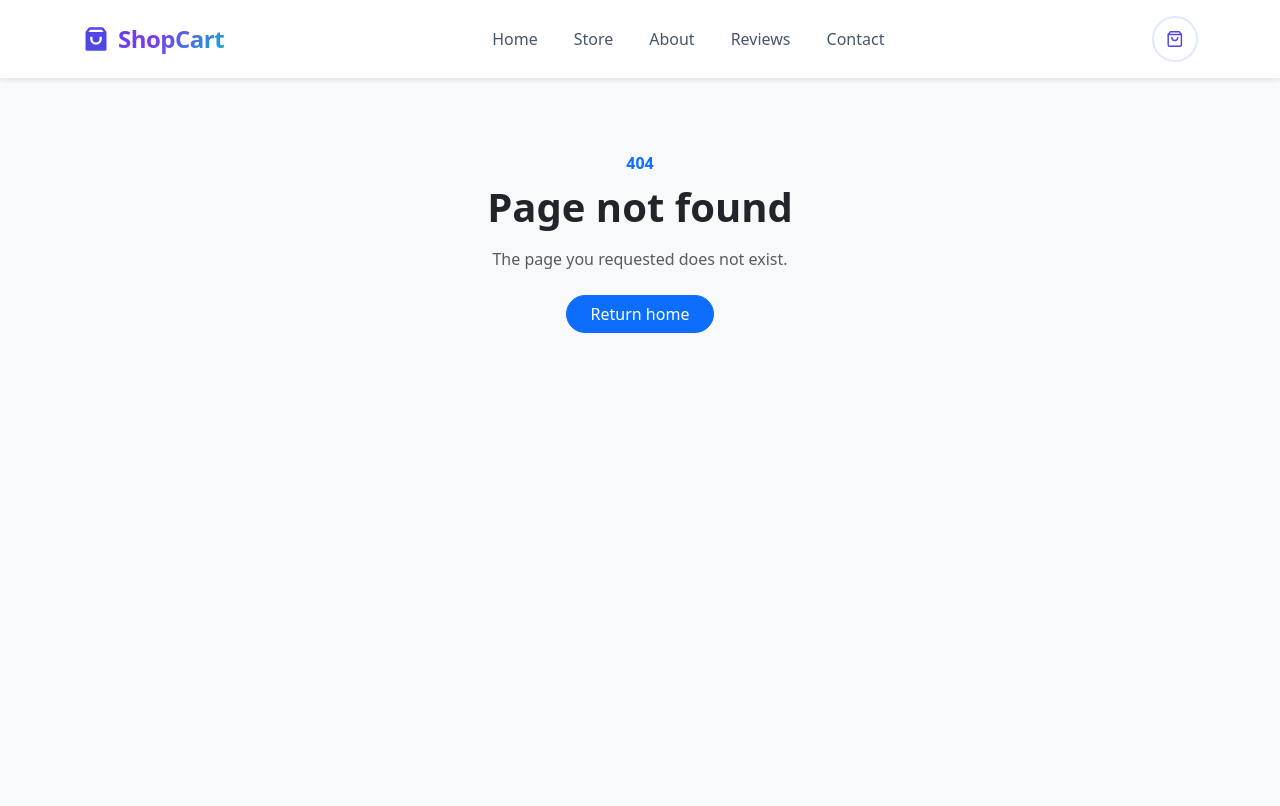
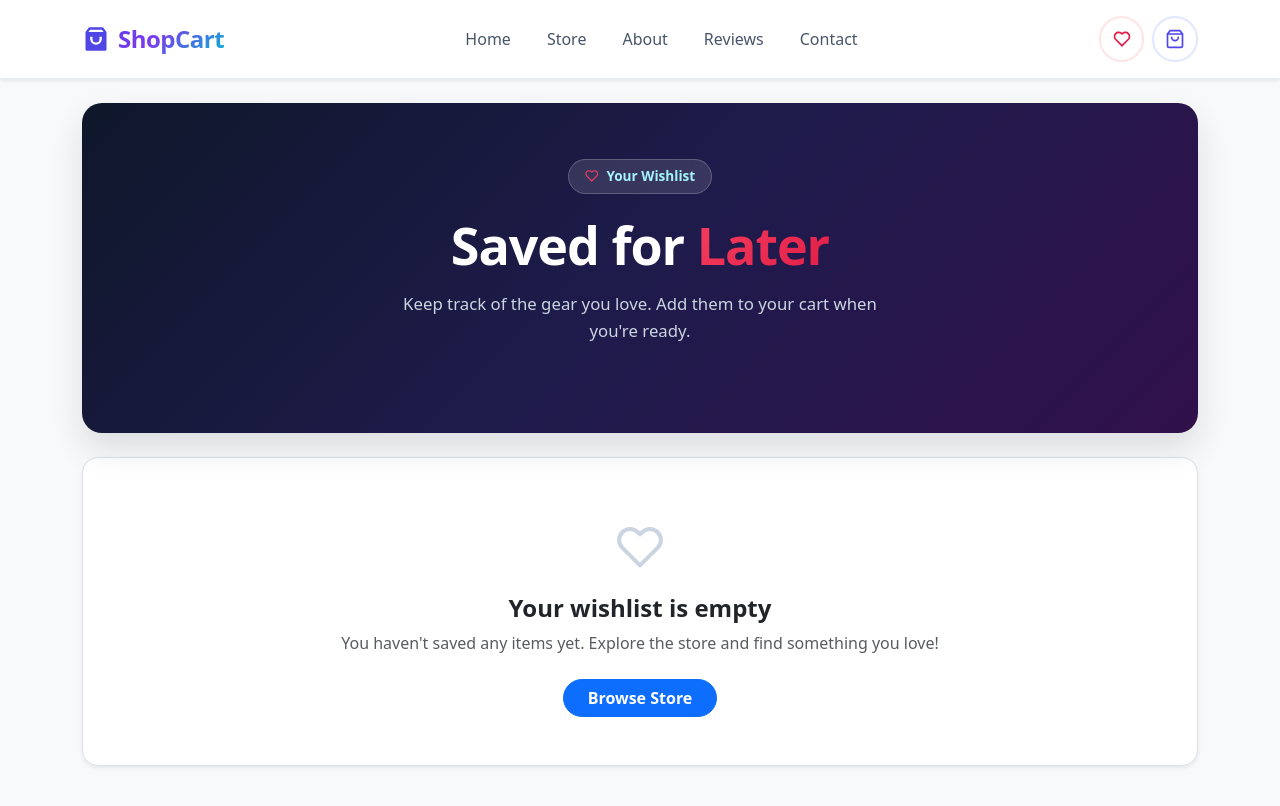
Before and after one commit to hemantmm/ShopCart, a React (Vite) app: page /wishlist in a window 1280 px wide. Before the commit this address had no page. Shown: the top 806 px of the page. Built offline with nearby package versions, Linux system fonts and the light colour scheme.

Commit message:
feat: Wishlist page
Signed-off-by: Hemant M Mehta <hemant29mehta@gmail.com>

```diff
--- a/src/App.tsx
+++ b/src/App.tsx
@@ -6,13 +6,16 @@ import { About } from './pages/About'
 import { Testimonials } from './pages/Testimonials'
 import {Navbar} from './components/Navbar'
 import { ShoppingCartProvider } from './context/ShoppingCartContext'
+import { WishlistProvider } from './context/WishlistContext'
 import { Contact } from './pages/Contact'
 import { NotFound } from './pages/NotFound'
+import { Wishlist } from './pages/Wishlist'
 import { ShoppingCart } from './components/ShoppingCart'
 import './App.css'
 
 function App() {
   return(
+    <WishlistProvider>
       <ShoppingCartProvider>
         <Navbar />
         <ShoppingCart />
@@ -23,10 +26,12 @@ function App() {
         <Route path='/about' element={<About />} />
         <Route path='/testimonials' element={<Testimonials />} />
         <Route path='/contact' element={<Contact />} />
+        <Route path='/wishlist' element={<Wishlist />} />
         <Route path='*' element={<NotFound />} />
       </Routes>
     </Container>
     </ShoppingCartProvider>
+  </WishlistProvider>
    )
 }
 
--- a/src/components/Navbar.tsx
+++ b/src/components/Navbar.tsx
@@ -1,11 +1,13 @@
 import { Button, Container, Nav, Navbar as NavbarBs } from 'react-bootstrap';
-import { NavLink } from 'react-router-dom';
+import { NavLink, Link } from 'react-router-dom';
 import { useShoppingCart } from '../context/ShoppingCartContext';
-import { RiShoppingBag3Fill } from 'react-icons/ri';
+import { useWishlist } from '../context/WishlistContext';
+import { RiShoppingBag3Fill, RiHeartLine, RiHeartFill } from 'react-icons/ri';
 import { FiShoppingBag } from 'react-icons/fi';
 
 export function Navbar() {
   const { openCart, cartQuantity } = useShoppingCart();
+  const { wishlistQuantity } = useWishlist();
 
   return (
     <NavbarBs sticky='top' className='shopcart-navbar shadow-sm mb-4 py-3'>
@@ -39,11 +41,33 @@ export function Navbar() {
               Store
             </Nav.Link>
           </Nav>
-          <div className="cart-btn-wrapper">
+
+          <div className="d-flex gap-2">
+            <div className="wishlist-btn-wrapper position-relative">
+              <Link
+                to="/wishlist"
+                className='btn btn-outline-danger rounded-circle d-flex align-items-center justify-content-center border-2 p-0'
+                style={{
+                  width: '2.85rem',
+                  height: '2.85rem',
+                  borderColor: '#ffe4e6',
+                  color: '#e11d48',
+                  background: '#ffffff'
+                }}
+                title="View Wishlist"
+              >
+                {wishlistQuantity > 0 ? <RiHeartFill size={20} /> : <RiHeartLine size={20} />}
+                {wishlistQuantity > 0 && (
+                  <span className="cart-badge-count bg-danger">{wishlistQuantity}</span>
+                )}
+              </Link>
+            </div>
+
+            <div className="cart-btn-wrapper position-relative">
               <Button
                 onClick={openCart}
                 variant='outline-primary'
-              className='rounded-circle d-flex align-items-center justify-content-center border-2'
+                className='rounded-circle d-flex align-items-center justify-content-center border-2 p-0'
                 style={{
                   width: '2.85rem',
                   height: '2.85rem',
@@ -61,6 +85,7 @@ export function Navbar() {
               </Button>
             </div>
           </div>
+        </div>
       </Container>
     </NavbarBs>
   );
--- a/src/components/StoreItem.tsx
+++ b/src/components/StoreItem.tsx
@@ -1,6 +1,7 @@
 import { formatCurrency } from '../utilities/formatCurrency';
 import { useShoppingCart } from '../context/ShoppingCartContext';
-import { RiStarSFill, RiShoppingCart2Line, RiAddLine, RiSubtractLine, RiDeleteBin6Line } from 'react-icons/ri';
+import { useWishlist } from '../context/WishlistContext';
+import { RiStarSFill, RiShoppingCart2Line, RiAddLine, RiSubtractLine, RiDeleteBin6Line, RiHeartLine, RiHeartFill } from 'react-icons/ri';
 
 type StoreItemProps = {
   id: number;
@@ -13,7 +14,9 @@ type StoreItemProps = {
 
 export function StoreItem({ id, name, price, imgUrl, rating, category }: StoreItemProps) {
   const { getItemQuantity, increaseItemQuantity, decreaseItemQuantity, removeFromCart } = useShoppingCart();
+  const { isInWishlist, toggleWishlist } = useWishlist();
   const quantity = getItemQuantity(id);
+  const isWishlisted = isInWishlist(id);
 
   const getTagClass = (cat?: string) => {
     switch (cat?.toLowerCase()) {
@@ -26,7 +29,20 @@ export function StoreItem({ id, name, price, imgUrl, rating, category }: StoreIt
   };
 
   return (
-    <div className='modern-product-card'>
+    <div className='modern-product-card position-relative'>
+      <button
+        className="wishlist-btn border-0 bg-transparent p-2 position-absolute"
+        style={{ top: '10px', right: '10px', zIndex: 10, cursor: 'pointer', transition: 'all 0.2s ease' }}
+        onClick={() => toggleWishlist(id)}
+        title={isWishlisted ? "Remove from wishlist" : "Add to wishlist"}
+      >
+        {isWishlisted ? (
+          <RiHeartFill size={24} color="#f43f5e" />
+        ) : (
+          <RiHeartLine size={24} color="#94a3b8" />
+        )}
+      </button>
+
       <div className="card-img-wrapper">
         {category && (
           <span className={`product-tag ${getTagClass(category)}`}>
--- /dev/null
+++ b/src/context/WishlistContext.tsx
@@ -0,0 +1,61 @@
+import { createContext, ReactNode, useContext } from 'react';
+import { useLocalStorage } from '../hooks/useLocalStorage';
+import storeItems from '../data/items.json';
+
+type WishlistProviderProps = {
+  children: ReactNode;
+};
+
+const validItemIds = new Set(storeItems.map(item => item.id));
+
+function isWishlistItems(value: unknown): value is number[] {
+  return Array.isArray(value) && value.every(item => (
+    typeof item === 'number' &&
+    Number.isInteger(item) &&
+    validItemIds.has(item)
+  ));
+}
+
+type WishlistContext = {
+  toggleWishlist: (id: number) => void;
+  isInWishlist: (id: number) => boolean;
+  wishlistItems: number[];
+  wishlistQuantity: number;
+};
+
+const WishlistContext = createContext<WishlistContext | null>(null);
+
+// eslint-disable-next-line react-refresh/only-export-components
+export function useWishlist() {
+  const context = useContext(WishlistContext);
+  if (context === null) {
+    throw new Error('useWishlist must be used within WishlistProvider');
+  }
+  return context;
+}
+
+export function WishlistProvider({ children }: WishlistProviderProps) {
+  const [wishlistItems, setWishlistItems] = useLocalStorage<number[]>("wishlist", [], isWishlistItems);
+
+  const wishlistQuantity = wishlistItems.length;
+
+  function isInWishlist(id: number) {
+    return wishlistItems.includes(id);
+  }
+
+  function toggleWishlist(id: number) {
+    setWishlistItems(currItems => {
+      if (currItems.includes(id)) {
+        return currItems.filter(itemId => itemId !== id);
+      } else {
+        return [...currItems, id];
+      }
+    });
+  }
+
+  return (
+    <WishlistContext.Provider value={{ toggleWishlist, isInWishlist, wishlistItems, wishlistQuantity }}>
+      {children}
+    </WishlistContext.Provider>
+  );
+}
--- /dev/null
+++ b/src/pages/Wishlist.tsx
@@ -0,0 +1,59 @@
+import { Row, Col } from 'react-bootstrap';
+import { useWishlist } from '../context/WishlistContext';
+import { StoreItem } from '../components/StoreItem';
+import storeItems from '../data/items.json';
+import { Link } from 'react-router-dom';
+import { FiHeart } from 'react-icons/fi';
+
+export function Wishlist() {
+  const { wishlistItems } = useWishlist();
+
+  const filteredItems = storeItems.filter(item => wishlistItems.includes(item.id));
+
+  return (
+    <div className="wishlist-page-container">
+      <section className="about-hero-section mb-4">
+        <div className="hero-tag mx-auto">
+          <FiHeart color="#f43f5e" />
+          <span>Your Wishlist</span>
+        </div>
+        <h1 className="hero-title mb-3">
+          Saved for <span className="hero-gradient-text" style={{ backgroundImage: 'linear-gradient(135deg, #f43f5e 0%, #e11d48 100%)' }}>Later</span>
+        </h1>
+        <p className="hero-subtitle mx-auto">
+          Keep track of the gear you love. Add them to your cart when you're ready.
+        </p>
+      </section>
+
+      {filteredItems.length === 0 ? (
+        <div className="text-center py-5 bg-white rounded-4 border shadow-sm">
+          <div className="mb-3" style={{ fontSize: '3rem', color: '#cbd5e1' }}>
+            <FiHeart />
+          </div>
+          <h4 className="fw-bold text-dark mb-2">Your wishlist is empty</h4>
+          <p className="text-muted mb-4">
+            You haven't saved any items yet. Explore the store and find something you love!
+          </p>
+          <Link to="/store" className="btn btn-primary rounded-pill px-4 fw-bold">
+            Browse Store
+          </Link>
+        </div>
+      ) : (
+        <Row xs={1} sm={2} md={3} lg={4} className="g-4 mb-5">
+          {filteredItems.map(item => (
+            <Col key={item.id}>
+              <StoreItem
+                id={item.id}
+                name={item.name}
+                price={item.price}
+                rating={item.rating}
+                imgUrl={item.imgUrl}
+                category={item.category}
+              />
+            </Col>
+          ))}
+        </Row>
+      )}
+    </div>
+  );
+}
```
Lines whose indentation alone changed are shown as unchanged.
